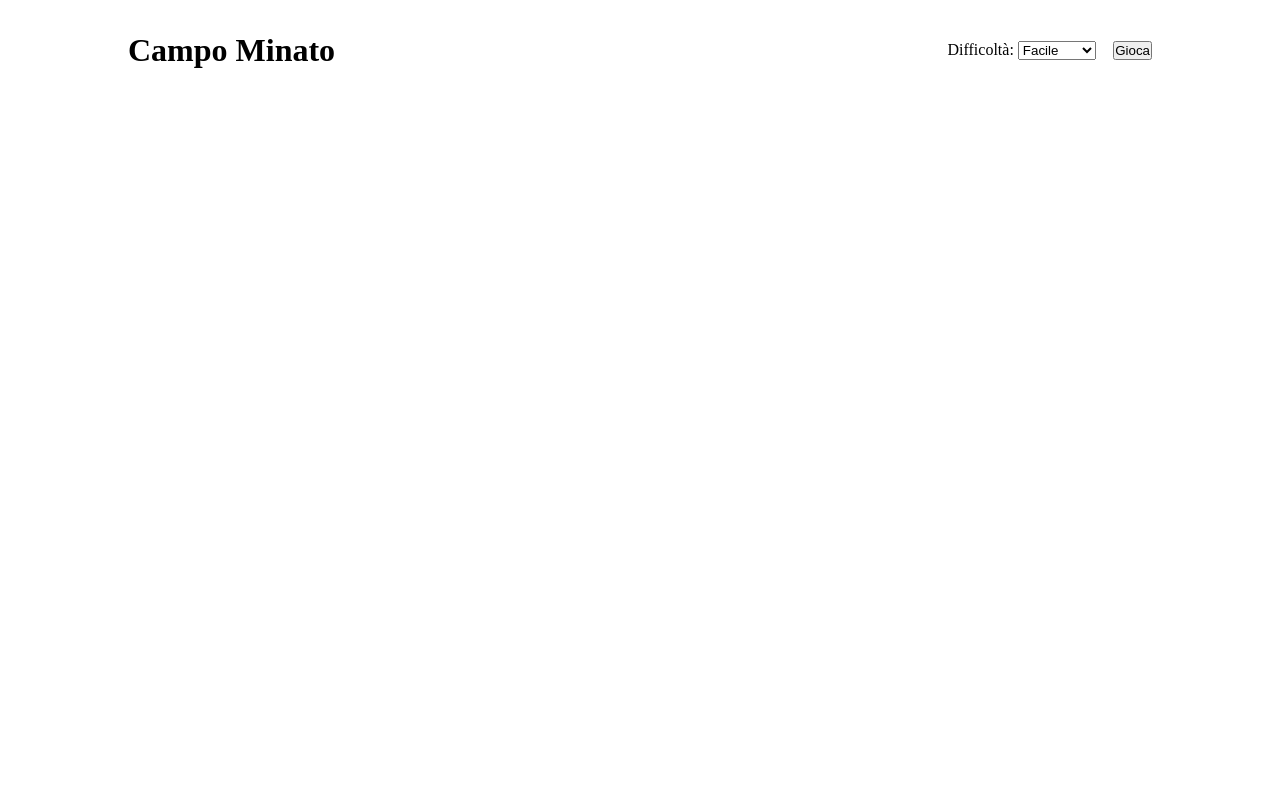
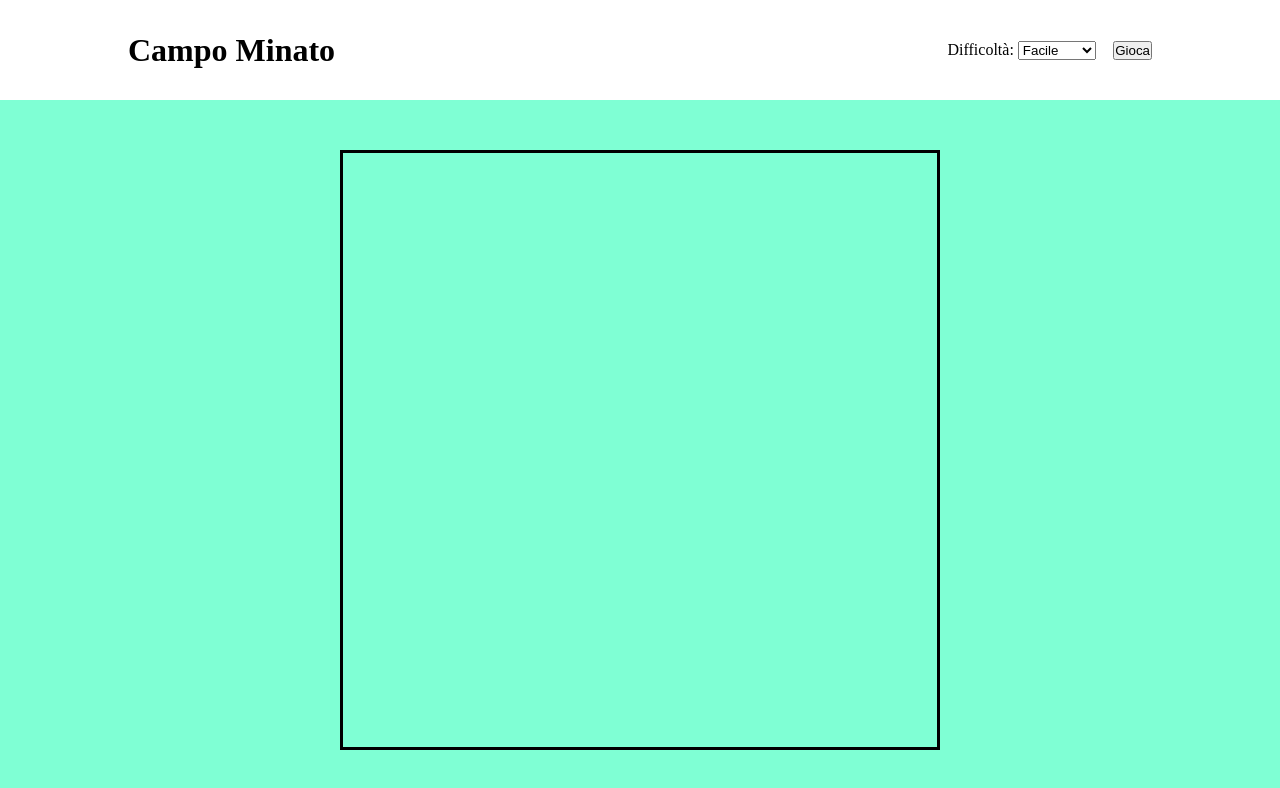
Before and after one commit to Gabry17/js-campominato-grid, a plain HTML site: page index.html in a window 1280 px wide. Drawn offline with Linux system fonts and the light colour scheme.

Commit message:
creato layout griglia con html e css

```diff
--- a/css/style.css
+++ b/css/style.css
@@ -19,3 +19,35 @@ header{
 button{
     margin-left: 1em;
 }
+
+/* MAIN */
+main{
+    width: 100%;
+    height: calc(100vh - 100px);
+    background-color: aquamarine;
+    display: flex;
+    justify-content: center;
+    align-items: center;
+}
+
+.container{
+    border: 3px solid black;
+    width: 600px;
+    height: 600px;
+    display: flex;
+    flex-wrap: wrap;
+    align-content: flex-start;
+}
+
+.square{
+    width: calc(100% / 10);
+    height: calc(100% / 10);
+    display: flex;
+    justify-content: center;
+    align-items: center;
+    border: 3px solid black;
+}
+
+.bg-blue{
+    background-color: blue;
+}
--- a/index.html
+++ b/index.html
@@ -30,7 +30,11 @@
 
 
     <!-- MAIN -->
-    <main></main>
+    <main>
+        <div class="container">
+            <!-- <div class="square"><span>1</span></div> -->
+        </div>
+    </main>
     <!-- /MAIN -->
 
 
```
